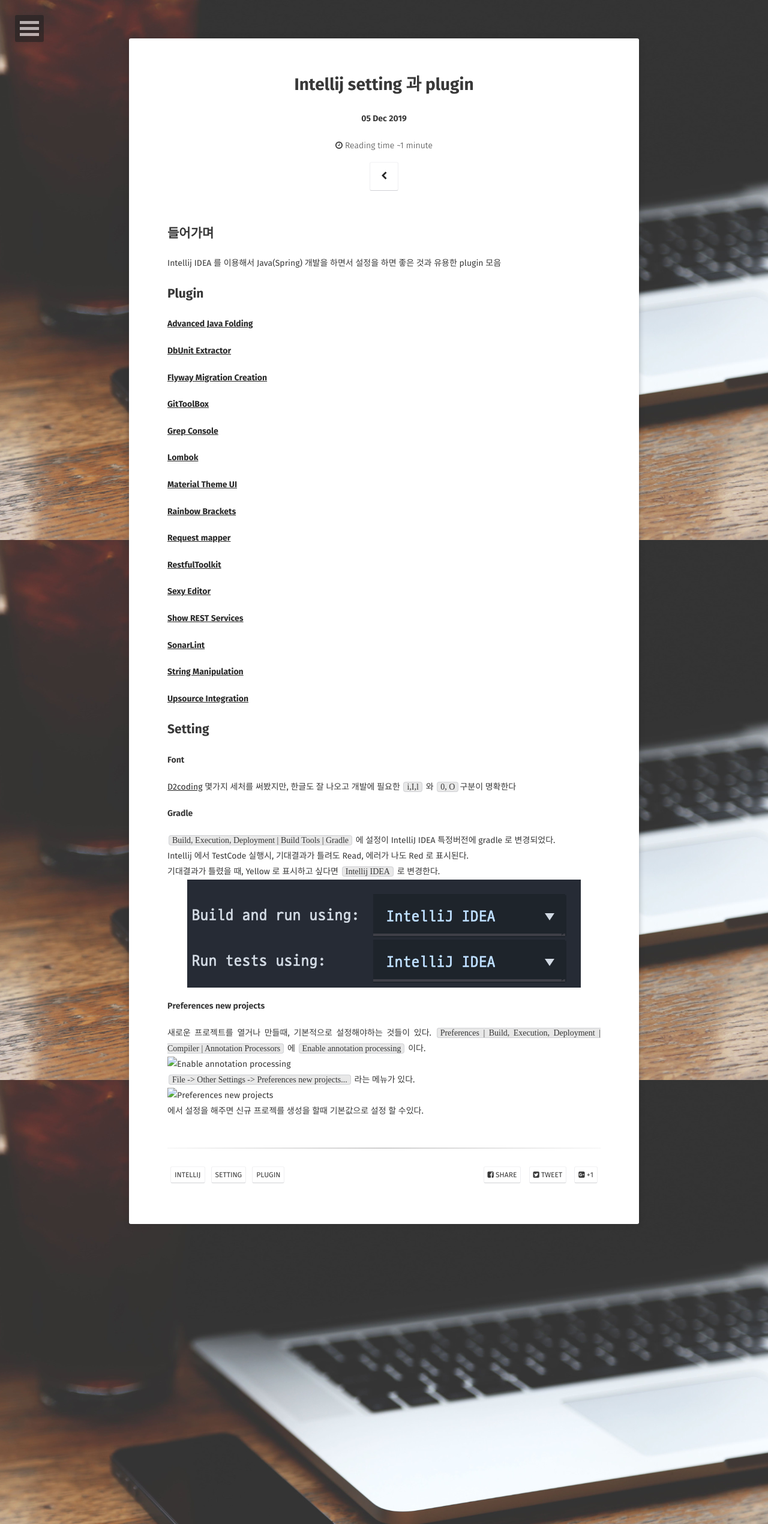
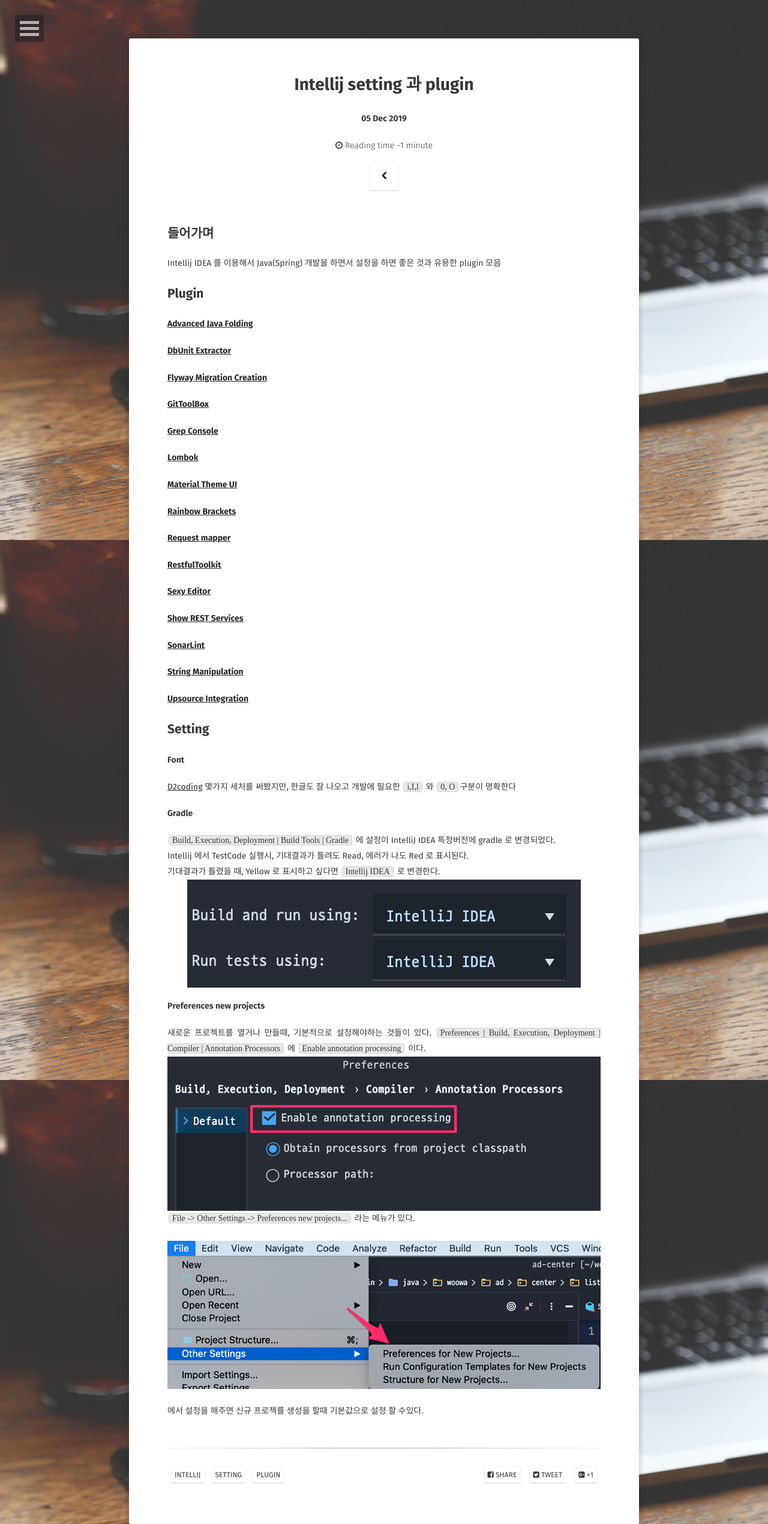
Before and after one commit to mayaul/mayaul.github.io, a Jekyll site: the page built from _posts/2019-12-06-intellij-setting-plugin.md, in a window 1280 px wide. Shown: the whole page at 60% size. Built offline with Jekyll 4.4.1, drawn with Linux system fonts in a browser that asks for light colours; some web fonts are replaced; comment, search, counter and statistics services are not loaded.

Commit message:
modify image path

```diff
--- a/_posts/2019-12-06-intellij-setting-plugin.md
+++ b/_posts/2019-12-06-intellij-setting-plugin.md
@@ -41,6 +41,6 @@ Intellij 에서 TestCode 실행시, 기대결과가 틀려도 Read, 에러가
 #### Preferences new projects
 새로운 프로젝트를 열거나 만들때, 기본적으로 설정해야하는 것들이 있다.
 `Preferences | Build, Execution, Deployment | Compiler | Annotation Processors` 에 `Enable annotation processing` 이다.
-![Enable annotation processing](/assets/img/post/intellij_setting_plugin/enable-annotation-processing.png)
+![Enable annotation processing](/assets/img/posts/intellij_setting_plugin/enable-annotation-processing.png)
 `File -> Other Settings -> Preferences new projects...` 라는 메뉴가 있다.
-![Preferences new projects](/assets/img/post/intellij_setting_plugin/preferences-new-project.png) 에서 설정을 해주면 신규 프로젝를 생성을 할때 기본값으로 설정 할 수있다.
+![Preferences new projects](/assets/img/posts/intellij_setting_plugin/preferences-new-project.png) 에서 설정을 해주면 신규 프로젝를 생성을 할때 기본값으로 설정 할 수있다.
```
